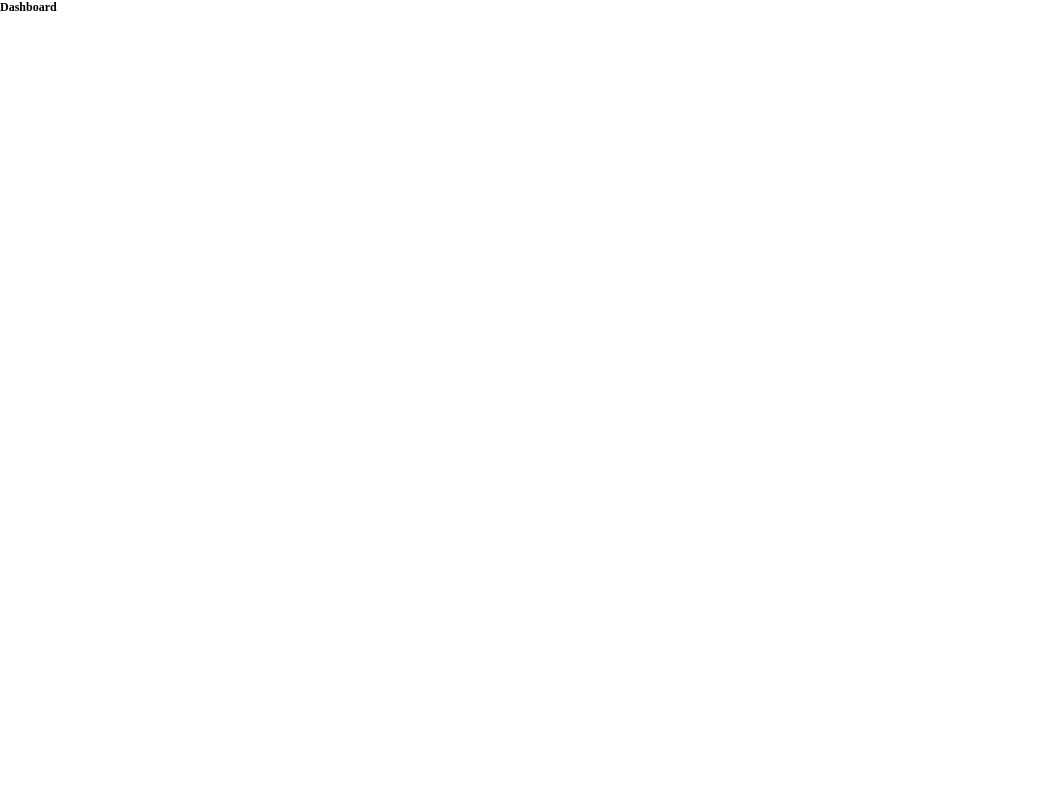
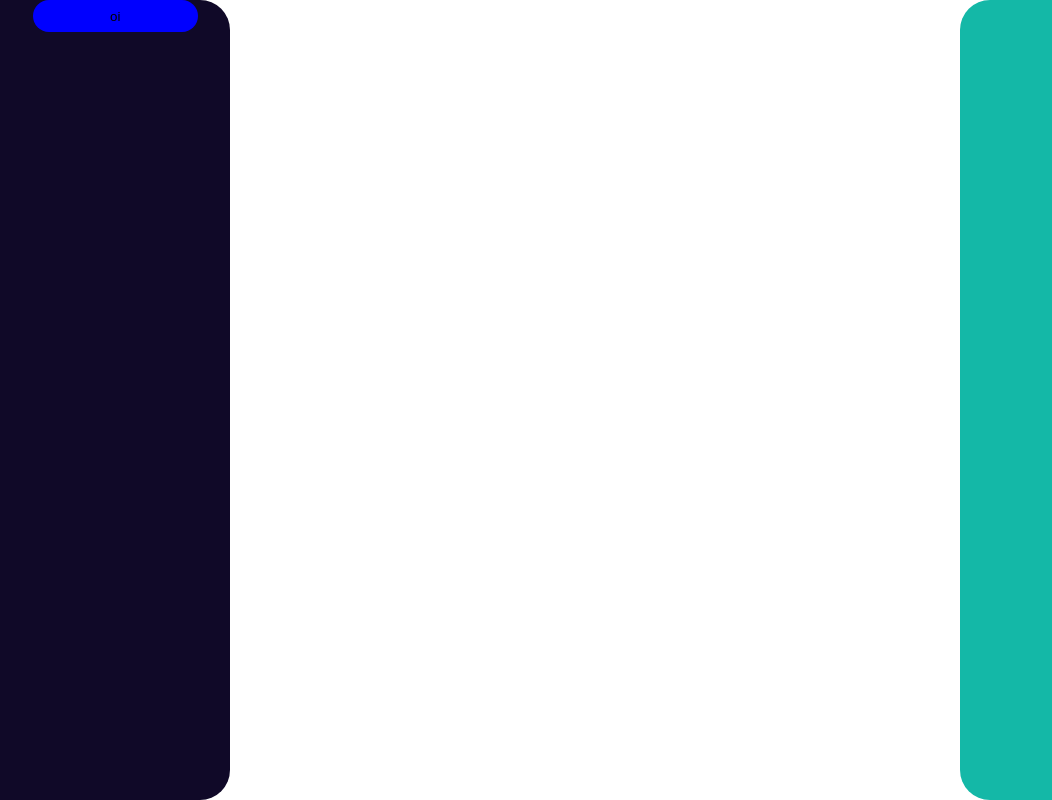
Before and after one commit to estartandodevs-course/Escala-as-Mina, a React (Create React App) app: page / in a window 1280 px wide. Shown: the whole page, without its empty margins (0-1052 px from the left). Built offline with nearby package versions, Linux system fonts and the light colour scheme.

Commit message:
styles/index.js theme reworked, button component started

```diff
--- a/src/App.jsx
+++ b/src/App.jsx
@@ -2,10 +2,15 @@ import { ThemeProvider } from "styled-components";
 import { theme } from "./styles";
 import { BrowserRouter as Router, Switch, Route } from "react-router-dom";
 import { Login, Dashboard, Rodadas, Jogadoras, Times, Ranking } from "./pages";
+import { Sidebar, Button } from "./components";
 
 function App() {
   return (
     <ThemeProvider theme={theme}>
+      <Sidebar variation="left">
+        <Button>oi</Button>
+      </Sidebar>
+      <Sidebar variation="right" />
       <Router>
         <Switch>
           <Route path="/login">
--- a/src/components/Button/index.jsx
+++ b/src/components/Button/index.jsx
@@ -1,19 +1,14 @@
-import styled from "styled-components";
-
-const StyledButton = styled.button`
-  border: 1px solid ${(props) => props.theme.primaryColor};
-  border-radius: 30px;
-  color: ${(props) => props.theme.primaryColor};
-  background-color: transparent;
-  width: 64%;
-
-  &:focus {
-    outline: none;
-  }
-`;
+import { StyledButton } from "./styledButton";
 
 export const Button = (props) => {
-  const { name } = props;
+  const {
+    onClick = function () {
+      console.log("foi");
+    },
+    // size,
+    // variation,
+    children,
+  } = props;
 
-  return <StyledButton>{name}</StyledButton>;
+  return <StyledButton onClick={onClick}>{children}</StyledButton>;
 };
--- /dev/null
+++ b/src/components/Button/styledButton.jsx
@@ -0,0 +1,40 @@
+// import styled, { useTheme } from "styled-components";
+
+// const theme = useTheme();
+// const stylingObject = {
+//   small: {
+//     ...theme.dimensions.small,
+//   },
+// };
+
+// export const StyledButton = styled.button`
+//   display: flex;
+//   align-items: center;
+//   justify-content: center;
+//   width: ${({ styling }) => styling.width};
+//   height: ${({ styling }) => styling.height};
+//   background-color: ${({ styling }) => styling.backgroundColor};
+
+//   ${({ active }) =>
+//     active &&
+//     `
+//   backgrond-color: transparent;
+//   background-image: ${props.theme.pallete.gradient.first}`}
+//   }
+// `;
+
+import styled from "styled-components";
+export const StyledButton = styled.button`
+  display: flex;
+  align-items: center;
+  justify-content: center;
+  width: 165px;
+  height: 32px;
+  background-color: blue;
+  border: none;
+  border-radius: 50px;
+
+  &:focus {
+    outline: none;
+  }
+`;
--- a/src/components/Sidebar/index.jsx
+++ b/src/components/Sidebar/index.jsx
@@ -1,6 +1,23 @@
-import { Wrapper, stylingObject } from "./styledWrapper";
+import { Wrapper } from "./styledWrapper";
+import { useTheme } from "styled-components";
 
 export const Sidebar = (props) => {
+  const themeContext = useTheme();
+  const stylingObject = {
+    left: {
+      variation: "left",
+      borderRadius: "0 30px 30px 0",
+      backgroundColor: `${themeContext.pallete.primary.first}`,
+      width: "18vw", //18% of 1440px ~ 264px,
+    },
+    right: {
+      variation: "right",
+      borderRadius: "30px 0 0 30px",
+      backgroundColor: `${themeContext.pallete.secondary.first}`,
+      width: "25vw", //25% of 1440px ~ 356px
+    },
+  };
+
   const { variation = "left" } = props;
   const styling = stylingObject[variation];
 
--- a/src/components/Sidebar/styledWrapper.jsx
+++ b/src/components/Sidebar/styledWrapper.jsx
@@ -1,8 +1,6 @@
-import { ThemeContext } from "styled-components";
-import { useContext } from "react";
 import styled from "styled-components";
 
-export const Wrapper = styled.aside`
+const Wrapper = styled.aside`
   position: absolute;
   display: flex;
   flex-direction: column;
@@ -14,21 +12,4 @@ export const Wrapper = styled.aside`
   ${(props) => props.styling.variation}: 0;
 `;
 
-const themeContext = useContext(ThemeContext);
-
-const stylingObject = {
-  left: {
-    variation: "left",
-    borderRadius: "0 30px 30px 0",
-    backgroundColor: `${themeContext.primaryColor}`,
-    width: "18vw", //18% of 1440px ~ 264px,
-  },
-  right: {
-    variation: "right",
-    borderRadius: "30px 0 0 30px",
-    backgroundColor: `${themeContext.tertiaryColor}`,
-    width: "25vw", //25% of 1440px ~ 356px
-  },
-};
-
-export { stylingObject, Wrapper };
+export { Wrapper };
--- /dev/null
+++ b/src/components/index.js
@@ -0,0 +1,4 @@
+import {Sidebar} from './Sidebar';
+import {Button} from './Button'
+
+export {Sidebar, Button}
--- a/src/styles/index.jsx
+++ b/src/styles/index.jsx
@@ -4,16 +4,49 @@ export const GlobalStyle = createGlobalStyle`
   *, body {
     padding: 0;
     margin: 0;
-    font-size: 12px;
+  }
+  :root {
+    font-size: 10px;
   }
 `;
+
 export const theme = {
-  primaryColor: "#100928",
-  secondaryColor: "#75F099",
-  tertiaryColor: "#14B8A7",
-  alertColor: "#EB4783",
-  activeGradient: "linear-gradient(270deg, #1BE6D1 0%, #75F099 100%)",
-  positiveText: "#FFFFFF",
-  negativeText: "#A0AEC0",
-  disabled: "#E2E8F0",
+  pallete: {
+    primary: {
+      first: "#100928",
+      second: "#75F099",
+    },
+    secondary: {
+      first: "#14B8A7",
+      second: "#D1FAF6",
+    },
+    disabled: {
+      first: "#8E8E8E",
+      second: "#BFBFBF",
+    },
+    alert: {
+      first: "#EB4783",
+    },
+    gradient: {
+      first: "linear-gradient(270deg, #1BE6D1 0%, #75F099 100%)",
+      second: "linear-gradient(90deg, #0AC2AF 0%, #0DF250 100%)",
+    },
+  },
+
+  dimensions: {
+    button: {
+      small: {
+        width: "165px",
+        height: "32px",
+      },
+      normal: {
+        width: "186px",
+        height: "44px",
+      },
+      large: {
+        width: "1000px",
+        height: "32px",
+      },
+    },
+  },
 };
```
